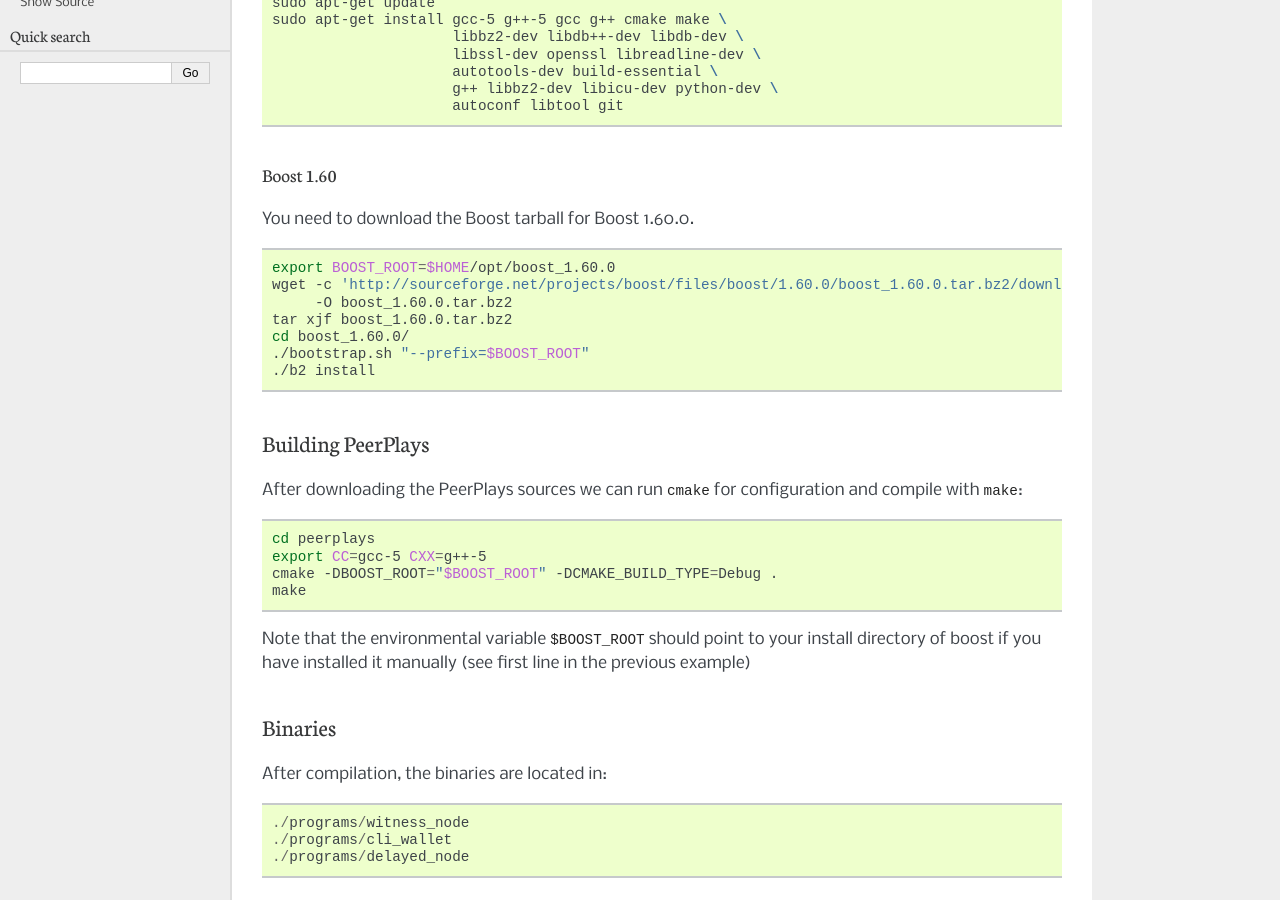
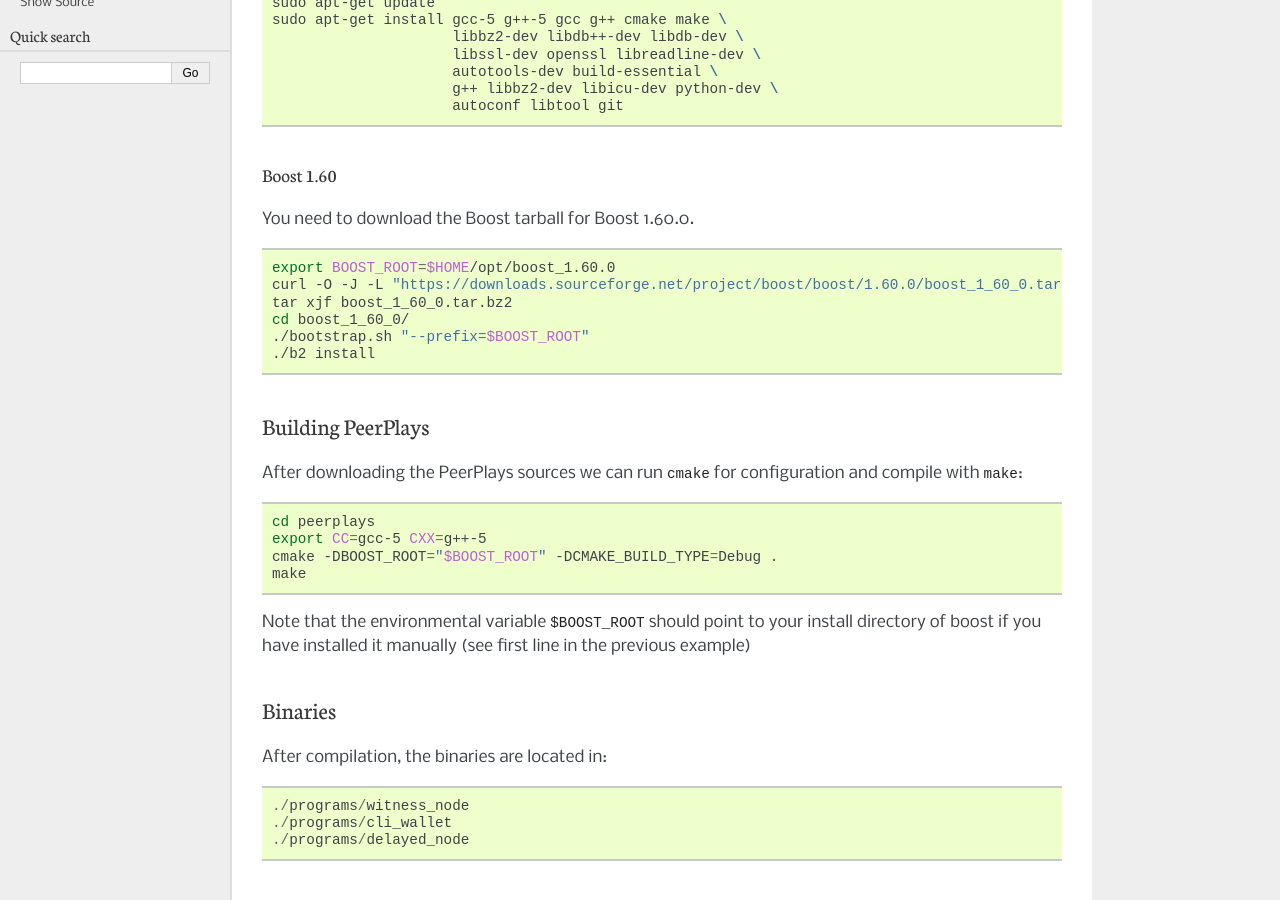
Before and after one commit to peerplays-network/python-peerplays, a Sphinx documentation site: the page built from docs/tutorials/howto-build-peerplays.rst, in a window 1280 px wide and 900 px high, scrolled down 480 px. Built offline with Sphinx 7.4.7, drawn with Linux system fonts in a browser that asks for light colours; pages that are not in the unit, such as notebooks, are missing from menus.

Commit message:
Update howto-build-peerplays.rst
But this crazy curl command seems to handle all the redirects on sourceforge. curl also brought in boost as `boost_1_6_0.tar.bz` rather than `boost_1.6.0.tar.bz` (note underscores rather than dots).

```diff
--- a/docs/tutorials/howto-build-peerplays.rst
+++ b/docs/tutorials/howto-build-peerplays.rst
@@ -35,10 +35,9 @@
 .. code-block:: sh
 
     export BOOST_ROOT=$HOME/opt/boost_1.60.0
-    wget -c 'http://sourceforge.net/projects/boost/files/boost/1.60.0/boost_1.60.0.tar.bz2/download'\
-         -O boost_1.60.0.tar.bz2
-    tar xjf boost_1.60.0.tar.bz2
-    cd boost_1.60.0/
+    curl -O -J -L "https://downloads.sourceforge.net/project/boost/boost/1.60.0/boost_1_60_0.tar.bz2?r=https%3A%2F%2Fsourceforge.net%2Fprojects%2Fboost%2Ffiles%2Fboost%2F1.60.0%2F&ts=1495492753&use_mirror=superb-dca2"
+    tar xjf boost_1_60_0.tar.bz2
+    cd boost_1_60_0/
     ./bootstrap.sh "--prefix=$BOOST_ROOT"
     ./b2 install
 
```
